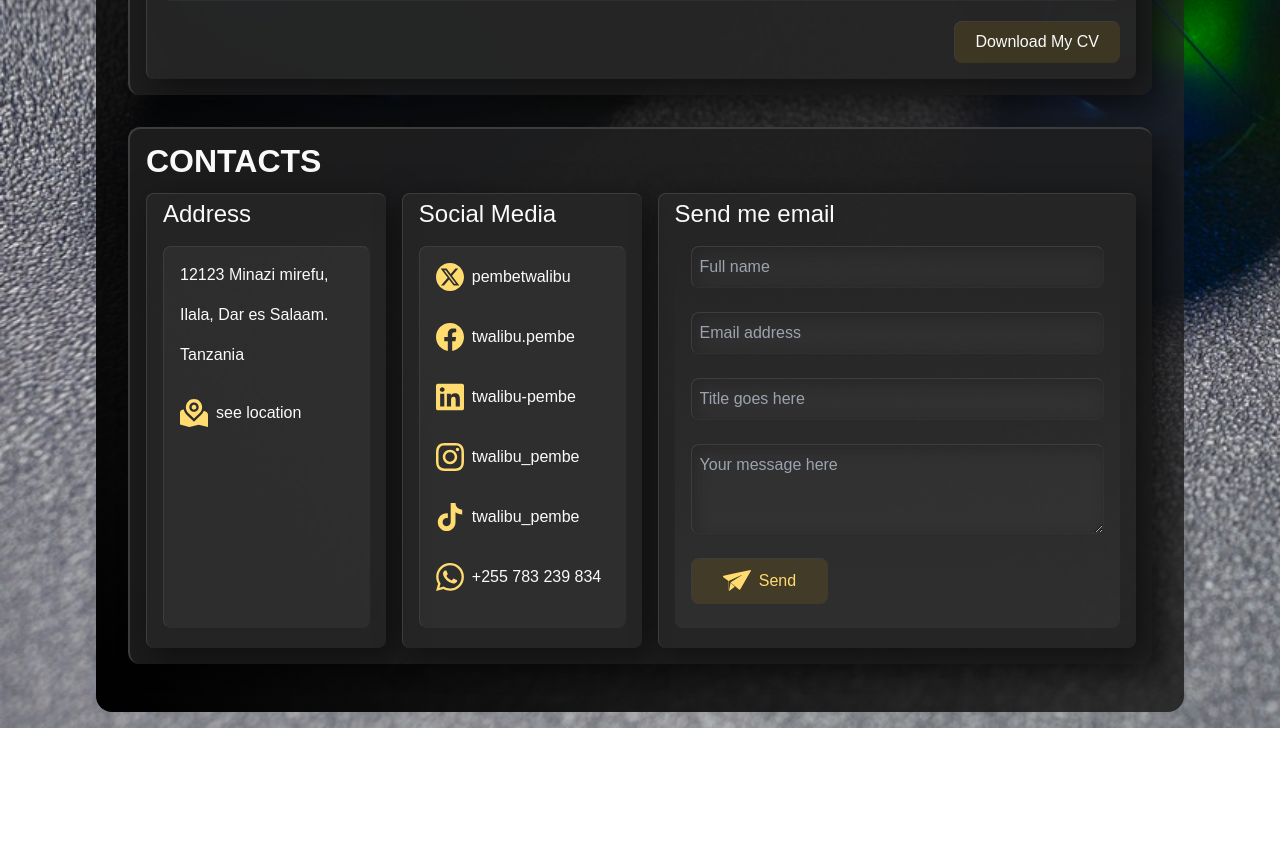
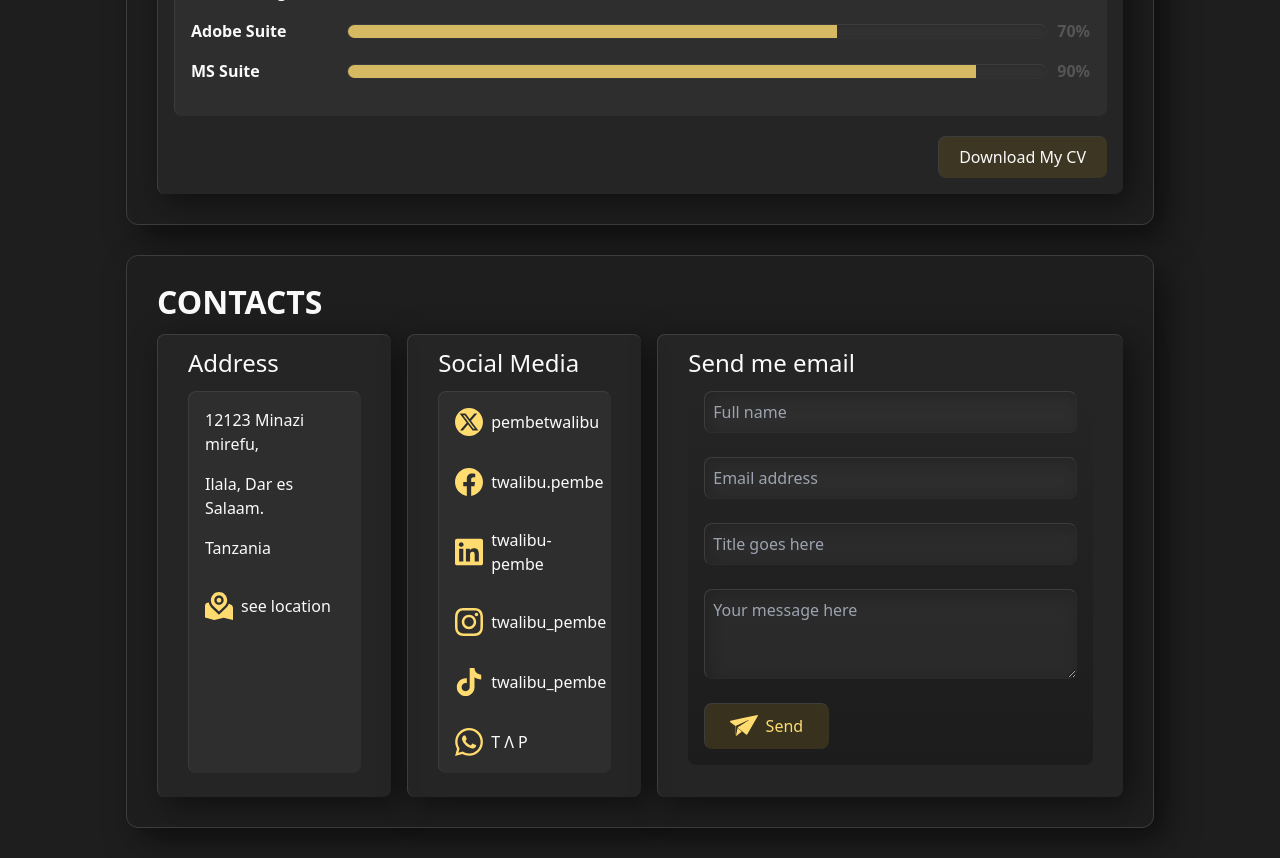
Before and after one commit to Twalibu-code/elegant, a Next.js app: page / in a window 1280 px wide. Shown: the part 980-1838 px from the top of the page. Before the commit the page ends 1708 px from the top, so only its background shows below. Built offline with nearby package versions, Linux system fonts and the light colour scheme.

Commit message:
clean email code

```diff
--- a/app/api/sendEmail/route.js
+++ b/app/api/sendEmail/route.js
@@ -24,7 +24,7 @@ const submissionSchema = new mongoose.Schema({
     default: Date.now,
   },
 });
-const Submission = mongoose.model('Submission', submissionSchema);
+const EmailSubmissions = mongoose.model('EmailSubmissions', submissionSchema);
 
 // API handler
 export async function POST(req, res) {
@@ -69,7 +69,7 @@ export async function POST(req, res) {
     await transporter.sendMail(mailOptions);
 
     // Save submission to MongoDB
-    const newSubmission = new Submission({ name, email, message });
+    const newSubmission = new EmailSubmissions({ name, email, message });
     await newSubmission.save();
 
     return new Response(
--- a/app/components/contacts/ContactForm.jsx
+++ b/app/components/contacts/ContactForm.jsx
@@ -88,7 +88,7 @@ const ContactsForm = () => {
           className="form-input"
           required
         />
-        <div className="flex justify-between items-center mb-6">
+        <div className="flex justify-between items-center">
           <button type="submit" className="form-button">
             <Image
               src="/svg/send.svg"
--- a/app/components/contacts/Contacts.jsx
+++ b/app/components/contacts/Contacts.jsx
@@ -3,7 +3,8 @@ import Image from 'next/image';
 
 const Contacts = () => (
     <div>
-        <section className='flex justify-between'>
+        <header className='page_header'>CONTACTS</header>
+        <section className='flex justify-between gap-4'>
             <div className='contacts_div1'>
             <header className='contacts-div-header'>Address</header>
             <div className='addr-socio-frame'>
@@ -89,7 +90,7 @@ const Contacts = () => (
                     height={32}
                     className='pr-1'
                 />
-                <p className='addr-socio-list'>+255 783 239 834</p>
+                <p className='addr-socio-list'>T Λ P</p>
                 </a>
             </div>
             </div>
--- a/app/components/navbar.jsx
+++ b/app/components/navbar.jsx
@@ -3,7 +3,7 @@ import Image from 'next/image';
 const navbar = () => {
   return (
     <div>
-      <div className='flex bg-gradient-to-tr from-blue-400 to-green-500 justify-between items-center rounded-lg text-slate-50 font-bold py-4 px-8 my-4 shadow-2xl shadow-slate-900'>
+      <div className='flex bg-gradient-to-tr from-blue-400 to-green-500 justify-between items-center rounded-lg text-slate-50 font-bold py-4 px-8 shadow-2xl shadow-slate-900'>
         <Image
           src='/profile/TAP.jpg'
           alt='profile picture here'
@@ -14,6 +14,8 @@ const navbar = () => {
         <div className='flex list-none text-2xl font-medium'>
           <a href='#home' className='pr-8'>Home</a>
           <a href='#about' className='pr-8'>About</a>
+          <a href='#portfolio' className='pr-8'>Portfolio</a>
+          <a href='#blog' className='pr-8'>Blog</a>
           <a href='#skills' className='pr-8'>Skills</a>
           <a href='#contacts' className=''>Contacts</a>
         </div>
--- a/app/components/skills/Skills.jsx
+++ b/app/components/skills/Skills.jsx
@@ -29,6 +29,8 @@ const Skills = () => {
   }, []);
 
   return (
+    <div>
+      <header className='page_header'>SKILLS</header>
       <div className="skills-inside-frame">
         <h2 className='contacts-inside-header'>My Skills</h2>
         <div className="skills-list-frame">
@@ -55,6 +57,8 @@ const Skills = () => {
           </div>
         </div>
       </div>
+    </div>
+
   );
 };
 
--- a/app/globals.css
+++ b/app/globals.css
@@ -4,8 +4,7 @@
 
 
 :root {
-  --background-image: url('/images/sound.jpg');
-  --foreground: #171717;
+  --foreground: #000000;
 
    /* solid */
   --jet: hsl(0, 0%, 24%);
@@ -14,9 +13,9 @@
   --onyx: hsla(0, 1%, 16%, 0.7);
   --eerie-black-1: hsla(240, 3%, 12%, 0.9);
   --eerie-black-2: hsla(240, 3%, 8%, 0.9);
-  --smoky-black-1: hsla(0, 2%, 0%);
-  --smoky-black-2: hsla(0, 2%, 25%, 0.9);
-  --smoky-black-3: hsla(0, 2%, 25%, 0.2);
+  --smoky-1black: hsl(0, 2%, 12%);
+  --smoky-2black: hsla(0, 2%, 25%, 0.9);
+  --smoky-3black: hsla(0, 2%, 25%, 0.2);
   --white-1: hsl(0, 0%, 100%);
   --white-2: hsl(0, 0%, 98%);
   --orange-yellow-crayola: rgb(255, 219, 112);
@@ -32,8 +31,9 @@
   --vegas-gold-dim-2-inset: 4px 4px 16px hsl(45, 50%, 25%, 0.2);
   --transition-1: 0.25s ease;
   --transition-2: 0.5s ease-in-out;
-  --body-frame-gradient-smoky-black: linear-gradient(to top right, hsl(0, 2%, 0%), hsla(0, 2%, 25%, 0.6));
+  --body-frame-gradient-smoky-black: linear-gradient(to top right, hsl(0, 2%, 0% 0.1), hsla(0, 2%, 25%, 0.1));
   --form-frame-gradient-jet-40-onyx-0: linear-gradient(to top, hsla(0, 0%, 24%, 0.4), hsla(0, 1%, 16%, 0));
+  --modified-form-frame-gradient-jet-onyx: linear-gradient(to top, hsla(0, 0%, 6%, 0.4), hsla(0, 0%, 18%, 0));
 }
 
 body, p, h1, h2, h3, h4, h5, h6, span, a, div {
@@ -52,27 +52,16 @@ html {
 }
 
 body {
-  padding: 1rem 6rem;
-  color: var(--foreground);
-  background: var(--background-image);
-  background-size: cover;
-  /* background-position: center; */
-  background-repeat: no-repeat;
-  font-family: Arial, Helvetica, sans-serif;
-}
-
-.body_frame {
-  padding: 1rem 0;
-  background-image: var(--body-frame-gradient-smoky-black);
-  border-radius: 1rem;
+  padding: 0rem 6rem;
+  background-color: var(--smoky-1black);
 }
 
 .page_frame {
-  padding: 1rem;
-  margin: 2rem;
+  padding: 30px;
+  margin: 30px;
   border-radius: 0.75rem;
   border-color: var(--jet);
-  border-width: 2px 0 0 2px;
+  border-width: 1px;
   box-shadow: var(--shadow-1);
   background-color: var(--eerie-black-1);
 }
@@ -88,8 +77,7 @@ body {
   width: 25%;
   display: flex;
   flex-direction: column;
-  padding: 0.25rem 1rem;
-  margin-right: 1rem;
+  padding: 12px 30px;
   box-shadow: var(--shadow-2);
   border-radius: 0.5rem;
   border-width: 1px 0 0 1px;
@@ -101,7 +89,7 @@ body {
   width: 50%;
   display: flex;
   flex-direction: column;
-  padding: 0.25rem 1rem;
+  padding: 12px 30px;
   box-shadow: var(--shadow-2);
   border-radius: 0.5rem;
   border-color: var(--jet);
@@ -118,7 +106,7 @@ body {
 .addr-socio-frame {
   height: 100%;
   padding: 1rem;
-  margin: 1rem 0;
+  margin: 12px 0;
   border-width: 1px;
   border-radius: 0.5rem;
   background-color: var(--jet-40);
@@ -142,11 +130,12 @@ body {
 
 .form-frame {
   display: flex;
-  margin: 1rem 0;
-  padding: 0 1rem;
+  gap: 24px;
+  padding: 0 1rem 1rem;
+  margin: 12px 0;
   flex-direction: column;
   border-radius: 0.5rem;
-  background-image: var(--form-frame-gradient-jet-40-onyx-0);
+  background-image: var(--modified-form-frame-gradient-jet-onyx);
 }
 
 .form-input {
@@ -157,7 +146,6 @@ body {
   border-width: 1px;
   border-color: var(--jet) var(--jet-0) var(--jet-0) var(--jet);
   padding: 0.5rem;
-  margin: 0 0 1.5rem;
   box-shadow: inset var(--shadow-2-inset);
 }
 
--- a/app/page.jsx
+++ b/app/page.jsx
@@ -5,8 +5,7 @@ import React from 'react';
 
 const HomePage = () => (
   <div>
-    <nav><  Navbar /></nav>
-    <div className='body_frame'>
+    <nav className='page_frame'><  Navbar /></nav>
     <article id='home' className='page_frame'>
       <header className='page_header'>PROFILE</header>
       <hr className='border-2 rounded-full'/>
@@ -26,15 +25,12 @@ const HomePage = () => (
     </article>
 
     <article id='skills' className='page_frame'>
-        <header className='page_header'>SKILLS</header>
       <div>< Skills /></div>
     </article>
 
     <article id='contacts' className='page_frame'>
-        <header className='page_header'>CONTACTS</header>
       <div>< Contacts /></div>
     </article>
-    </div>
   </div>
 )
 
```
Lines whose indentation alone changed are shown as unchanged.
